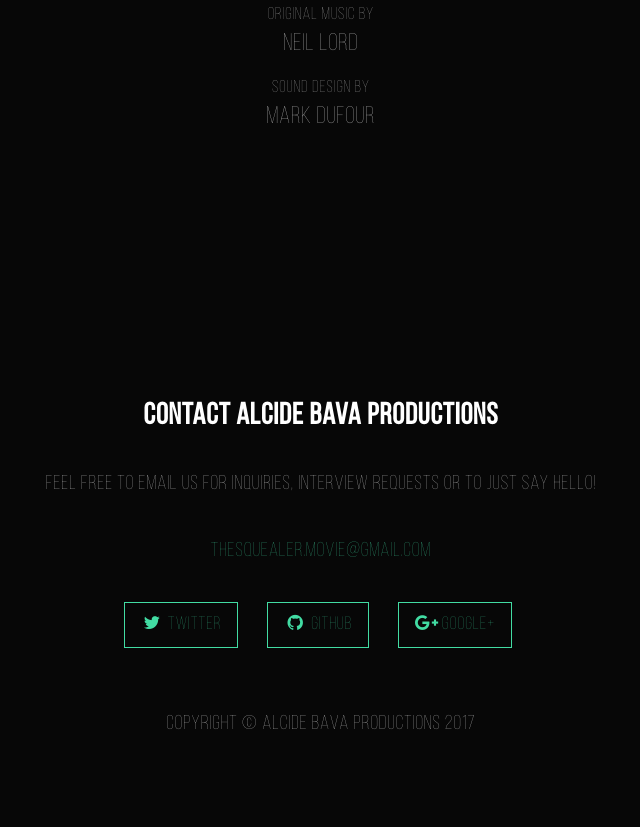
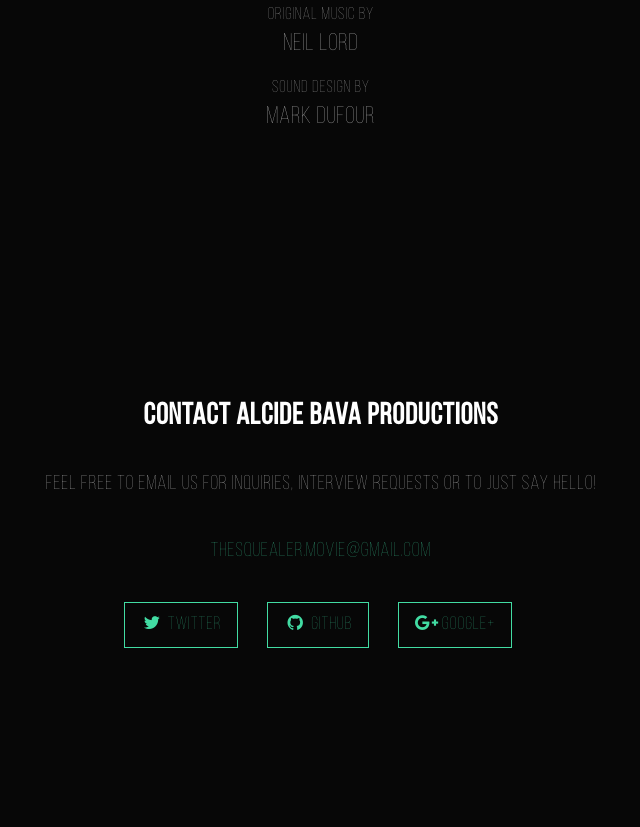
Before and after one commit to thesquealerfilm/thesquealerfilm.github.io, a website: page index.html in a window 1280 px wide. Shown: the part 4273-5100 px from the top of the page, without its empty margins (319-959 px from the left). Before the commit the page ends 5063 px from the top, so only its background shows below. Drawn offline with nearby package versions, Linux system fonts and the light colour scheme; some packages are replaced by stand-ins of ours.

Commit message:
added padding-bottom to contact section

```diff
--- a/css/custom.css
+++ b/css/custom.css
@@ -144,3 +144,9 @@ h6 {
     font-size: 24px;
     margin-bottom: 15px;
 }
+
+
+/* Contact section */
+#contact {
+    padding-bottom: 250px;
+}
```
